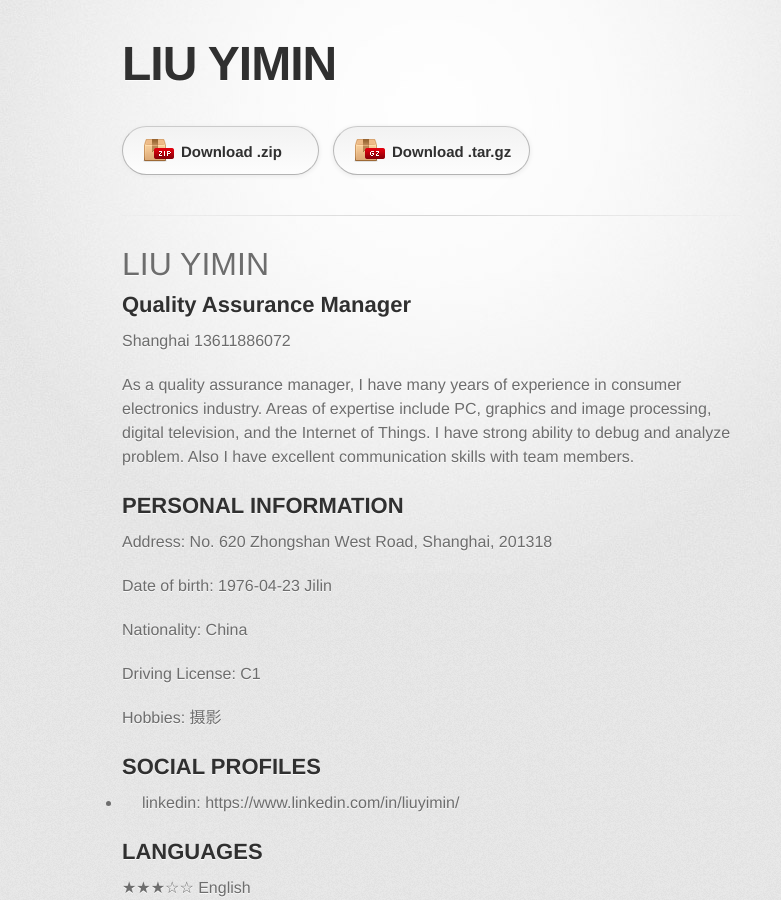
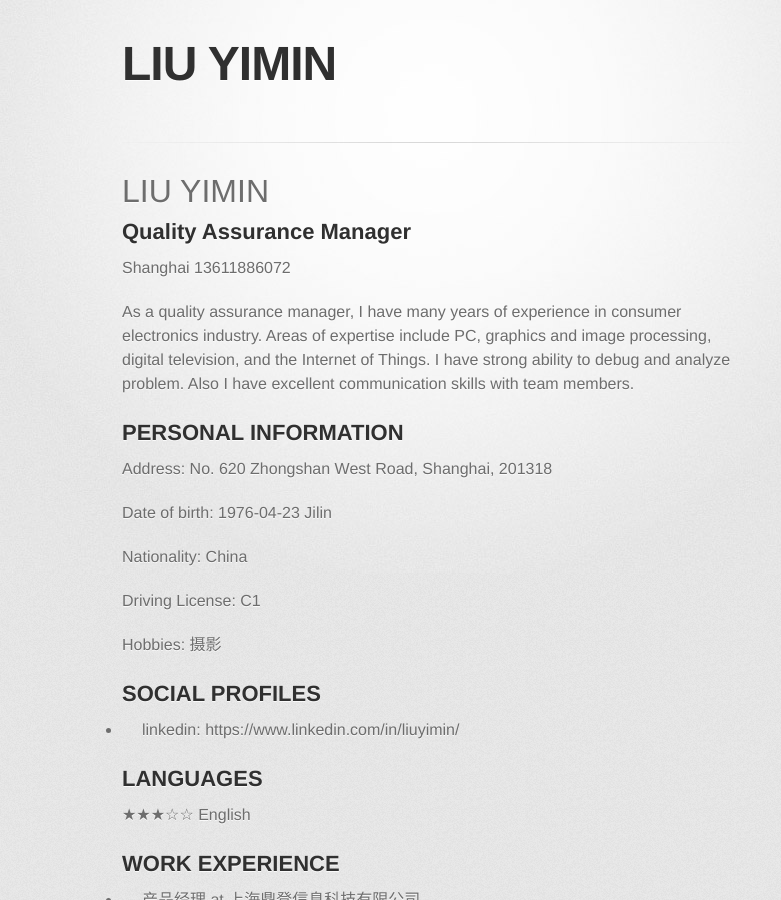
Before and after one commit to lymeyes/liuyimin, a Jekyll site: the page built from index.md, in a window 1280 px wide and 900 px high. Shown: the whole window, without its empty margins (208-989 px from the left). Built offline with Jekyll 4.4.1, drawn with Linux system fonts in a browser that asks for light colours; some web fonts are replaced; the repository's description, which GitHub fills in, is left out; our own code applies the rules of GitHub Pages for plain Markdown files.

Commit message:
default update

```diff
--- a/_layouts/default.html
+++ b/_layouts/default.html
@@ -21,11 +21,7 @@
           <h1>{{ page.title | default: site.title | default: site.github.repository_name }}</h1>
           <h2>{{ page.description | default: site.description | default: site.github.project_tagline }}</h2>
         </header>
-        <section id="downloads" class="clearfix">
-          {% if site.show_downloads %}
-          <a href="{{ site.github.zip_url }}" id="download-zip" class="button"><span>Download .zip</span></a>
-          <a href="{{ site.github.tar_url }}" id="download-tar-gz" class="button"><span>Download .tar.gz</span></a>
-          {% endif %}
+
 	{% if site.github.public %}
 	  {% if site.github.is_project_page %}
           <a href="{{ site.github.repository_url }}" id="view-on-github" class="button"><span>View on GitHub</span></a>
```
Also changed, not shown: 1 other file.
